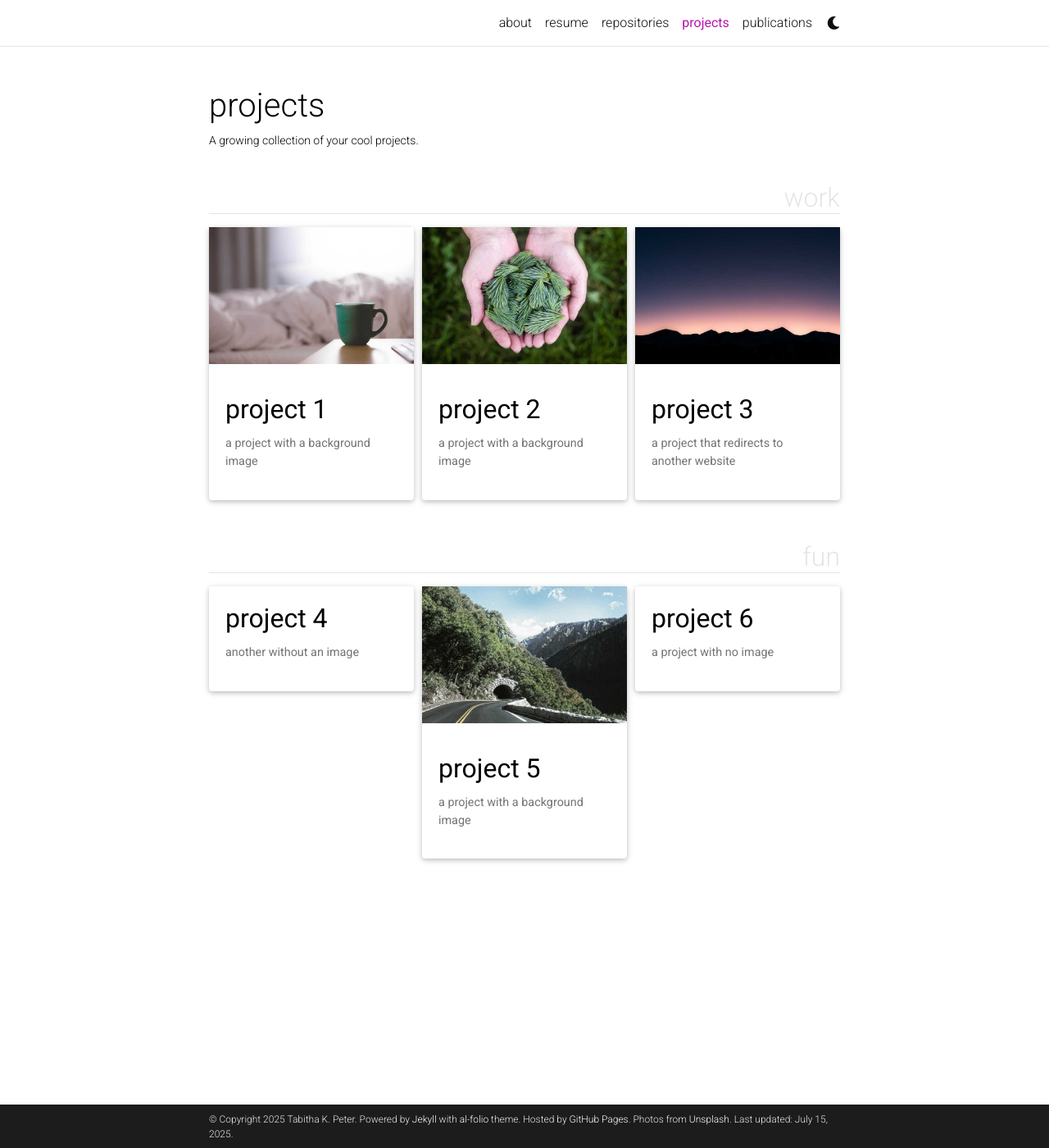
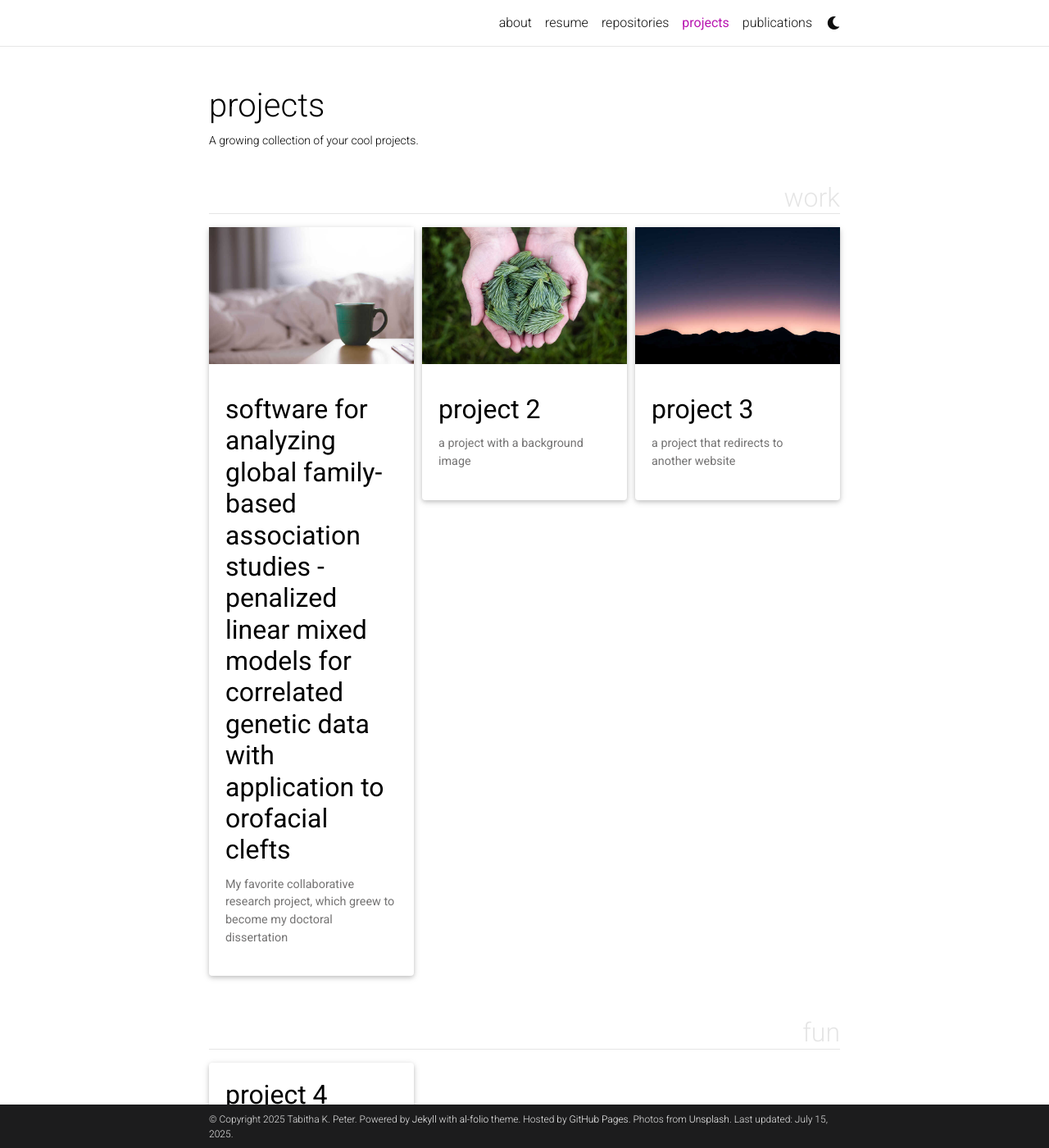
Before and after one commit to tabpeter/tabpeter.github.io, a Jekyll site: the page built from _pages/projects.md, in a window 1280 px wide and 1400 px high. Shown: the whole window at 82% size. Built offline with Jekyll 4.4.1, drawn with Linux system fonts in a browser that asks for light colours; full-size pictures stand in for the smaller copies a plugin makes; comment, search, counter and statistics services are not loaded; a style sheet for code colours, icons or effects is not loaded.

Commit message:
first draft of project 1 page

````diff
--- a/_projects/1_project.md
+++ b/_projects/1_project.md
@@ -1,80 +1,33 @@
 ---
 layout: page
-title: project 1
-description: a project with a background image
+title: Software for analyzing global family-based association studies - penalized linear mixed models for correlated genetic data with application to orofacial clefts
+description: My favorite collaborative research project, which greew to become my doctoral dissertation
 img: assets/img/12.jpg
 importance: 1
 category: work
 ---
 
-Every project has a beautiful feature showcase page.
-It's easy to include images in a flexible 3-column grid format.
-Make your photos 1/3, 2/3, or full width.
+Developing a Scalable Solution for Complex Genetic Data Analysis
 
-To give your project a background in the portfolio page, just add the img tag to the front matter like so:
+```
+---
+layout: page
+title: Software for analyzing global family-based association studies
+description: Penalized linear mixed models for correlated genetic data with application to orofacial clefts
+img: /assets/img/plmmr_hex_sticker.png
+---
+```
 
-    ---
-    layout: page
-    title: project
-    description: a project with a background image
-    img: /assets/img/12.jpg
-    ---
+## Summary
 
-<div class="row">
-    <div class="col-sm mt-3 mt-md-0">
-        {% include figure.html path="assets/img/1.jpg" title="example image" class="img-fluid rounded z-depth-1" %}
-    </div>
-    <div class="col-sm mt-3 mt-md-0">
-        {% include figure.html path="assets/img/3.jpg" title="example image" class="img-fluid rounded z-depth-1" %}
-    </div>
-    <div class="col-sm mt-3 mt-md-0">
-        {% include figure.html path="assets/img/5.jpg" title="example image" class="img-fluid rounded z-depth-1" %}
-    </div>
-</div>
-<div class="caption">
-    Caption photos easily. On the left, a road goes through a tunnel. Middle, leaves artistically fall in a hipster photoshoot. Right, in another hipster photoshoot, a lumberjack grasps a handful of pine needles.
-</div>
-<div class="row">
-    <div class="col-sm mt-3 mt-md-0">
-        {% include figure.html path="assets/img/5.jpg" title="example image" class="img-fluid rounded z-depth-1" %}
-    </div>
-</div>
-<div class="caption">
-    This image can also have a caption. It's like magic.
-</div>
+[Oral cleft](https://www.cdc.gov/birth-defects/about/cleft-lip-cleft-palate.html) research was limited by the inability to fully analyze a [complex multinational genetic dataset](https://www.ncbi.nlm.nih.gov/projects/gap/cgi-bin/study.cgi?study_id=phs000774.v2.p1) due to the absence of appropriate statistical tools. My role involved developing a [custom statistical methodology capable of handling this intricate data structure](https://arxiv.org/pdf/2503.14374). I rigorously tested and refined this method through simulations and then built a robust, [open-source R/C++ software package](https://arxiv.org/pdf/2502.01577) for its practical application. The successful analysis of the dataset with this software provided valuable new insights into the genetics of oral clefts, contributing to the ongoing effort to understand, prevent, and treat these conditions.
 
-You can also put regular text between your rows of images.
-Say you wanted to write a little bit about your project before you posted the rest of the images.
-You describe how you toiled, sweated, *bled* for your project, and then... you reveal its glory in the next row of images.
+## Humanizing the project - meeting the participants
 
+One unremarkable day of my doctoral work, I recognized something extraordinary about this dataset: Colombia was the country with the most representation in the study. Yes, Colombia had the most participants, hundreds more than the US. Which is astonishing, given that globally there is precious little genetic data representing Latin American populations. [Less than 2% of GWAS data represent people of Hispanic or Latin American ancestry](https://www.gwasdiversitymonitor.com/). I marveled at how the directors of the grant had managed to collect such rich data from a Colombian population. I wondered: was there a large research hospital in Colombia's capital that was an exceptionally productive data collection site? It was in pursuing this question that I encountered the work of the [Clínica Noel](https://www.clinicanoel.org.co/) -- a relatively small hospital, not in the national capital, providing exceptional treatment for children and hope for their families. This hospital was the leading recruitment site for the genetics study I was researching. I was so deeply moved by what I read about the Clínica Noel's work that I determined that I had to go.
 
-<div class="row justify-content-sm-center">
-    <div class="col-sm-8 mt-3 mt-md-0">
-        {% include figure.html path="assets/img/6.jpg" title="example image" class="img-fluid rounded z-depth-1" %}
-    </div>
-    <div class="col-sm-4 mt-3 mt-md-0">
-        {% include figure.html path="assets/img/11.jpg" title="example image" class="img-fluid rounded z-depth-1" %}
-    </div>
-</div>
-<div class="caption">
-    You can also have artistically styled 2/3 + 1/3 images, like these.
-</div>
+This was much deeper than one doc student's desire for adventure. This was a principled decision, borne out of the need to humanize the genetic data. In my deeply computational work, I had lost the humanity of the data. Somewhere in the R/C++ code, I had forgotten that the purpose driving this work was really about children and their families. Reading the Clínica Noel website brought me near tears, seeing the stories of parents who found hope for their kids. Seeing the children's smiles. Reading stories of children who received cleft lip/palate treatment at the Clínica Noel years ago, and then had grown up to become surgeons and specialists who serve in that clinic today.
 
+Through the directors of the grant, I was able to contact some of the cleft care specialists at the Clínica Noel. We discussed the potential for a qualitative, community-based research project with the goal of *humanizing* the genetic research – that is, humanizing in the sense of integrating the elements of human personhood. We wanted to include participating families' stories, experiences, and questions into the genetic research. Our idea became a grant that was funded for the 2024-2025 academic year by the Fulbright research program. I lived in Medellín for 7 months of that academic year conducting this research with my colleagues from the Clínica Noel, and it was a privilege to be a part of the work the clinic is doing.
 
-The code is simple.
-Just wrap your images with `<div class="col-sm">` and place them inside `<div class="row">` (read more about the <a href="https://getbootstrap.com/docs/4.4/layout/grid/">Bootstrap Grid</a> system).
-To make images responsive, add `img-fluid` class to each; for rounded corners and shadows use `rounded` and `z-depth-1` classes.
-Here's the code for the last row of images above:
-
-{% raw %}
-```html
-<div class="row justify-content-sm-center">
-    <div class="col-sm-8 mt-3 mt-md-0">
-        {% include figure.html path="assets/img/6.jpg" title="example image" class="img-fluid rounded z-depth-1" %}
-    </div>
-    <div class="col-sm-4 mt-3 mt-md-0">
-        {% include figure.html path="assets/img/11.jpg" title="example image" class="img-fluid rounded z-depth-1" %}
-    </div>
-</div>
-```
-{% endraw %}
+There is a [YouTube video](https://youtu.be/d6GmacAkWkY) capturing a lecture I gave at the Clínica Noel about our research. An article detailing our work in the Clínica Noel is in preparation.
--- a/_projects/5_project.md
+++ /dev/null
@@ -1,80 +0,0 @@
----
-layout: page
-title: project 5
-description: a project with a background image
-img: assets/img/1.jpg
-importance: 3
-category: fun
----
-
-Every project has a beautiful feature showcase page.
-It's easy to include images in a flexible 3-column grid format.
-Make your photos 1/3, 2/3, or full width.
-
-To give your project a background in the portfolio page, just add the img tag to the front matter like so:
-
-    ---
-    layout: page
-    title: project
-    description: a project with a background image
-    img: /assets/img/12.jpg
-    ---
-
-<div class="row">
-    <div class="col-sm mt-3 mt-md-0">
-        {% include figure.html path="assets/img/1.jpg" title="example image" class="img-fluid rounded z-depth-1" %}
-    </div>
-    <div class="col-sm mt-3 mt-md-0">
-        {% include figure.html path="assets/img/3.jpg" title="example image" class="img-fluid rounded z-depth-1" %}
-    </div>
-    <div class="col-sm mt-3 mt-md-0">
-        {% include figure.html path="assets/img/5.jpg" title="example image" class="img-fluid rounded z-depth-1" %}
-    </div>
-</div>
-<div class="caption">
-    Caption photos easily. On the left, a road goes through a tunnel. Middle, leaves artistically fall in a hipster photoshoot. Right, in another hipster photoshoot, a lumberjack grasps a handful of pine needles.
-</div>
-<div class="row">
-    <div class="col-sm mt-3 mt-md-0">
-        {% include figure.html path="assets/img/5.jpg" title="example image" class="img-fluid rounded z-depth-1" %}
-    </div>
-</div>
-<div class="caption">
-    This image can also have a caption. It's like magic.
-</div>
-
-You can also put regular text between your rows of images.
-Say you wanted to write a little bit about your project before you posted the rest of the images.
-You describe how you toiled, sweated, *bled* for your project, and then... you reveal its glory in the next row of images.
-
-
-<div class="row justify-content-sm-center">
-    <div class="col-sm-8 mt-3 mt-md-0">
-        {% include figure.html path="assets/img/6.jpg" title="example image" class="img-fluid rounded z-depth-1" %}
-    </div>
-    <div class="col-sm-4 mt-3 mt-md-0">
-        {% include figure.html path="assets/img/11.jpg" title="example image" class="img-fluid rounded z-depth-1" %}
-    </div>
-</div>
-<div class="caption">
-    You can also have artistically styled 2/3 + 1/3 images, like these.
-</div>
-
-
-The code is simple.
-Just wrap your images with `<div class="col-sm">` and place them inside `<div class="row">` (read more about the <a href="https://getbootstrap.com/docs/4.4/layout/grid/">Bootstrap Grid</a> system).
-To make images responsive, add `img-fluid` class to each; for rounded corners and shadows use `rounded` and `z-depth-1` classes.
-Here's the code for the last row of images above:
-
-{% raw %}
-```html
-<div class="row justify-content-sm-center">
-    <div class="col-sm-8 mt-3 mt-md-0">
-        {% include figure.html path="assets/img/6.jpg" title="example image" class="img-fluid rounded z-depth-1" %}
-    </div>
-    <div class="col-sm-4 mt-3 mt-md-0">
-        {% include figure.html path="assets/img/11.jpg" title="example image" class="img-fluid rounded z-depth-1" %}
-    </div>
-</div>
-```
-{% endraw %}
--- a/_projects/6_project.md
+++ /dev/null
@@ -1,80 +0,0 @@
----
-layout: page
-title: project 6
-description: a project with no image
-img:
-importance: 4
-category: fun
----
-
-Every project has a beautiful feature showcase page.
-It's easy to include images in a flexible 3-column grid format.
-Make your photos 1/3, 2/3, or full width.
-
-To give your project a background in the portfolio page, just add the img tag to the front matter like so:
-
-    ---
-    layout: page
-    title: project
-    description: a project with a background image
-    img: /assets/img/12.jpg
-    ---
-
-<div class="row">
-    <div class="col-sm mt-3 mt-md-0">
-        {% include figure.html path="assets/img/1.jpg" title="example image" class="img-fluid rounded z-depth-1" %}
-    </div>
-    <div class="col-sm mt-3 mt-md-0">
-        {% include figure.html path="assets/img/3.jpg" title="example image" class="img-fluid rounded z-depth-1" %}
-    </div>
-    <div class="col-sm mt-3 mt-md-0">
-        {% include figure.html path="assets/img/5.jpg" title="example image" class="img-fluid rounded z-depth-1" %}
-    </div>
-</div>
-<div class="caption">
-    Caption photos easily. On the left, a road goes through a tunnel. Middle, leaves artistically fall in a hipster photoshoot. Right, in another hipster photoshoot, a lumberjack grasps a handful of pine needles.
-</div>
-<div class="row">
-    <div class="col-sm mt-3 mt-md-0">
-        {% include figure.html path="assets/img/5.jpg" title="example image" class="img-fluid rounded z-depth-1" %}
-    </div>
-</div>
-<div class="caption">
-    This image can also have a caption. It's like magic.
-</div>
-
-You can also put regular text between your rows of images.
-Say you wanted to write a little bit about your project before you posted the rest of the images.
-You describe how you toiled, sweated, *bled* for your project, and then... you reveal its glory in the next row of images.
-
-
-<div class="row justify-content-sm-center">
-    <div class="col-sm-8 mt-3 mt-md-0">
-        {% include figure.html path="assets/img/6.jpg" title="example image" class="img-fluid rounded z-depth-1" %}
-    </div>
-    <div class="col-sm-4 mt-3 mt-md-0">
-        {% include figure.html path="assets/img/11.jpg" title="example image" class="img-fluid rounded z-depth-1" %}
-    </div>
-</div>
-<div class="caption">
-    You can also have artistically styled 2/3 + 1/3 images, like these.
-</div>
-
-
-The code is simple.
-Just wrap your images with `<div class="col-sm">` and place them inside `<div class="row">` (read more about the <a href="https://getbootstrap.com/docs/4.4/layout/grid/">Bootstrap Grid</a> system).
-To make images responsive, add `img-fluid` class to each; for rounded corners and shadows use `rounded` and `z-depth-1` classes.
-Here's the code for the last row of images above:
-
-{% raw %}
-```html
-<div class="row justify-content-sm-center">
-    <div class="col-sm-8 mt-3 mt-md-0">
-        {% include figure.html path="assets/img/6.jpg" title="example image" class="img-fluid rounded z-depth-1" %}
-    </div>
-    <div class="col-sm-4 mt-3 mt-md-0">
-        {% include figure.html path="assets/img/11.jpg" title="example image" class="img-fluid rounded z-depth-1" %}
-    </div>
-</div>
-```
-{% endraw %}
````
Also changed, not shown: _pages/about.md (+2 -2 lines), assets/img/plmmr_hex_sticker.png (added).
